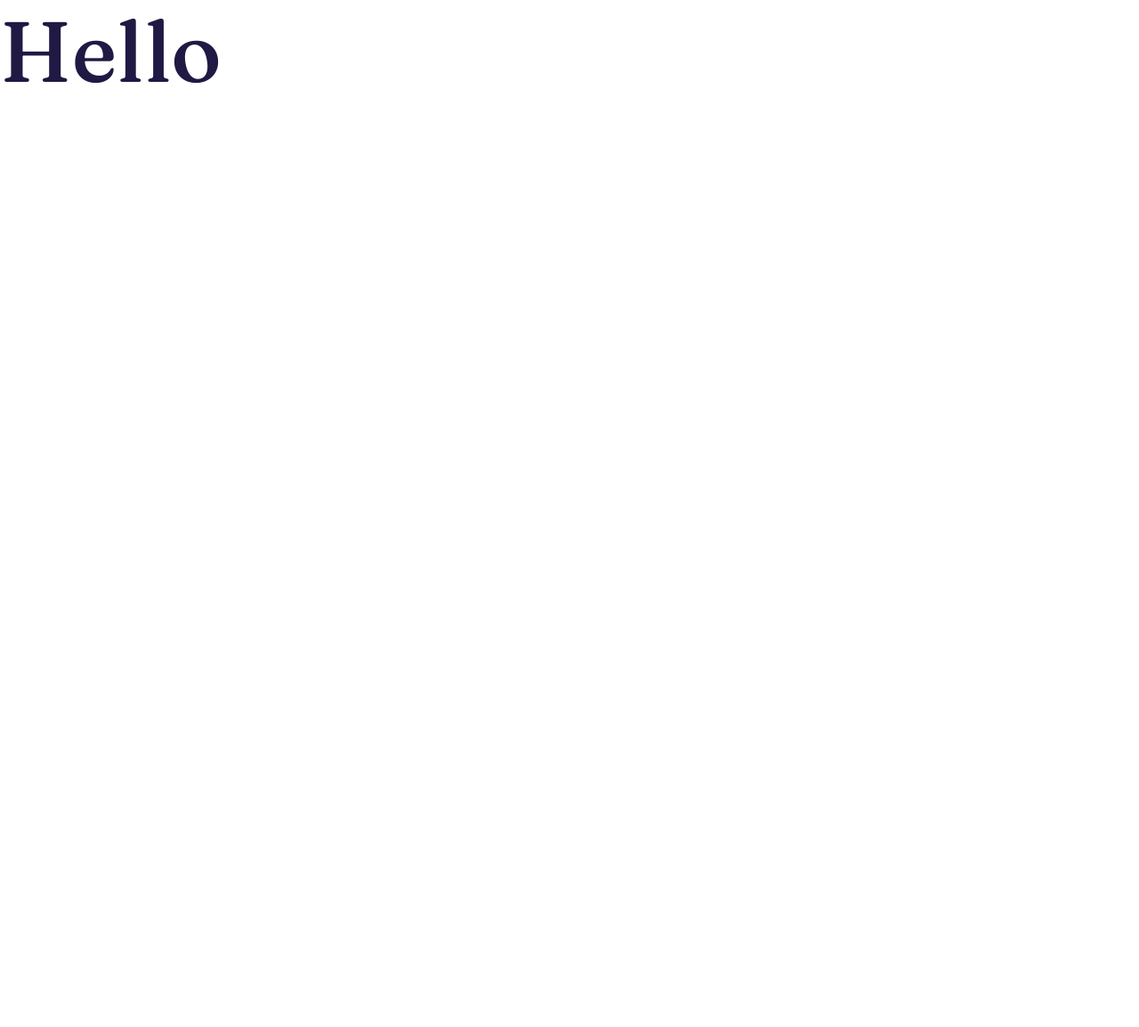
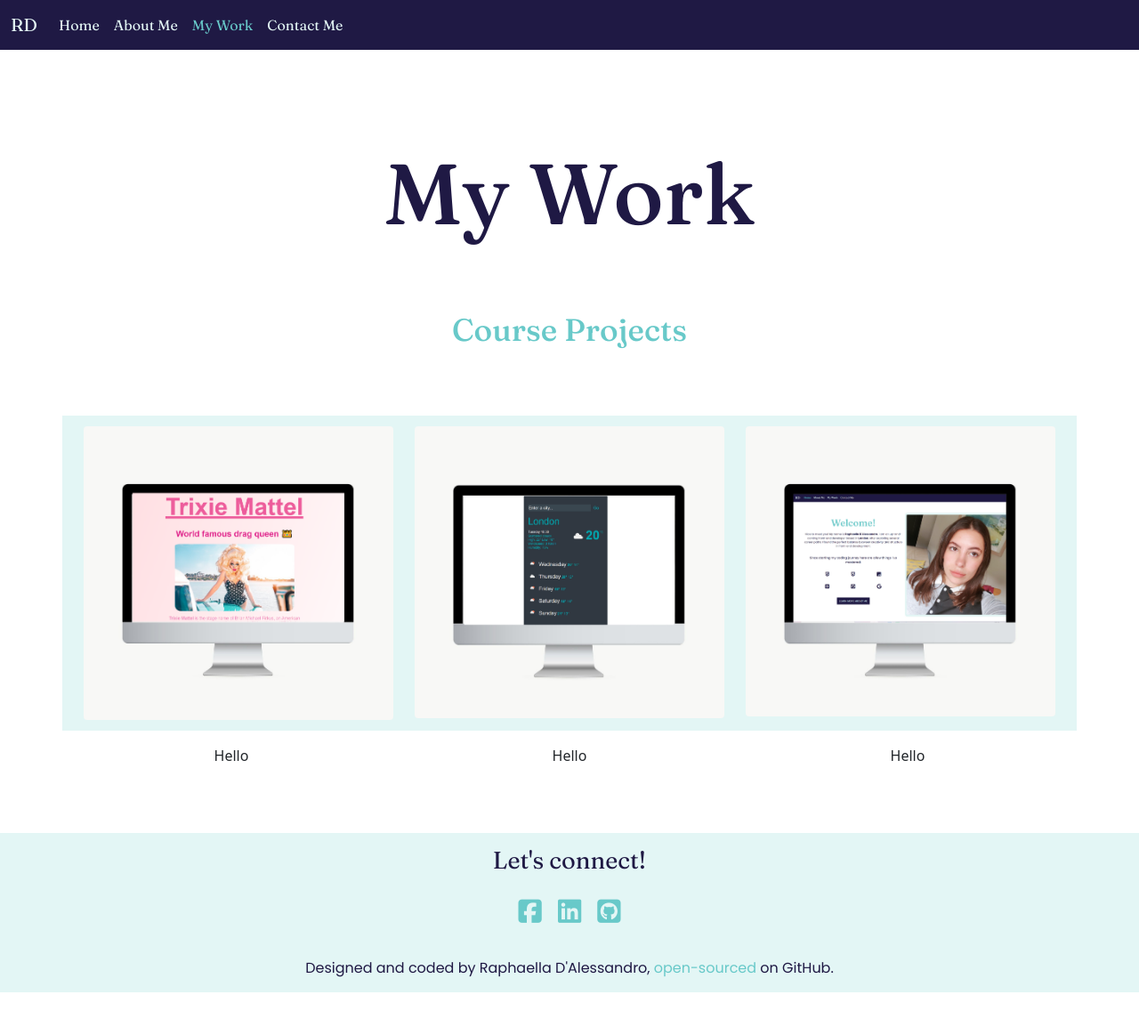
Before and after one commit to raphaella-rose/portfolio-project, a plain HTML site: page work.html in a window 1280 px wide. Shown: the whole page at 89% size. Before the commit the page ends 800 px from the top, so only its background shows below. Drawn offline with nearby package versions, Linux system fonts and the light colour scheme.

Commit message:
created some html & css for my work page and got overlay working on images

```diff
--- a/src/style.css
+++ b/src/style.css
@@ -43,11 +43,7 @@
   padding: 160px 0;
   text-align: center;
 }
-h1 {
-  color: var(--primary-color);
-  font-size: 96px;
-  font-family: var(--heading-font);
-}
+
 .hero h2 {
   color: var(--primary-color);
   font-size: 36px;
@@ -67,6 +63,13 @@ h1 {
   font-family: var(--heading-font);
   margin-top: 75px;
 }
+.workpage-heading {
+  color: var(--secondary-color);
+  font-size: 35px;
+  font-family: var(--heading-font);
+  margin-top: 75px;
+  text-align: center;
+}
 .welcome p {
   color: var(--primary-color);
   font-family: var(--body-font);
@@ -77,6 +80,47 @@ h1 {
   font-family: var(--body-font);
   font-size: 19px;
   font-weight: 500;
+}
+.projects {
+  background: var(--tertiary-color);
+  margin-top: 75px;
+  padding: 12px;
+}
+.project {
+  height: auto;
+  width: 500px;
+}
+.hover-image {
+  position: relative;
+}
+
+.hover-overlay {
+  position: absolute;
+  top: 0;
+  left: 0;
+  width: 100%;
+  height: 100%;
+  background: rgba(0, 0, 0, 0.6);
+  color: var(--secondary-color);
+  font-family: var(--body-font-family);
+  display: flex;
+  flex-direction: column;
+  align-items: center;
+  justify-content: center;
+  opacity: 0;
+  transition: opacity 0.25s;
+}
+
+.hover-overlay--solid {
+  background: var(--primary-color);
+}
+
+.hover-overlay:hover {
+  opacity: 1;
+}
+
+.hover-description {
+  font-size: 25px;
 }
 .icons {
   display: flex;
@@ -161,6 +205,11 @@ footer {
 header {
   margin-top: 160px;
 }
+h1 {
+  color: var(--primary-color);
+  font-size: 96px;
+  font-family: var(--heading-font);
+}
 @media (max-width: 376px) {
   h1 {
     font-size: 30px;
--- a/work.html
+++ b/work.html
@@ -21,9 +21,79 @@
 </head>
 
 <body>
-    <h1>
-        Hello
-    </h1>
+<nav class="navbar fixed-top navbar-expand-lg">
+    <div class="container-fluid">
+        <a class="navbar-brand" href="/">RD</a>
+        <button class="navbar-toggler" type="button" data-bs-toggle="collapse" data-bs-target="#navbarNavAltMarkup"
+            aria-controls="navbarNavAltMarkup" aria-expanded="false" aria-label="Toggle navigation">
+            <span class="menu-icon"><i class="fas fa-bars"></i></span>
+        </button>
+        <div class="collapse navbar-collapse" id="navbarNavAltMarkup">
+            <div class="navbar-nav">
+                <a class="nav-link inactive" aria-current="page" href="/">Home</a>
+                <a class="nav-link inactive" href="/about.html">About Me</a>
+                <a class="nav-link active" href="/work.html">My Work</a>
+                <a class="nav-link inactive" href="/contact.html">Contact Me</a>
+            </div>
+        </div>
+    </div>
+</nav>
+<header>
+<h1 class="text-center mt-5">
+My Work
+</h1>
+</header>
+<h2 class="workpage-heading">
+Course Projects
+</h2>
+<div class="container">
+    <div class="row projects">
+        <div class="col-sm text-center hover-image">
+            <img class="img-fluid rounded project" src="/images/basics-project.png"
+                alt="first project - landing page">
+        <div class="hover-overlay hover-overlay--solid">
+        <div class="hover-description">
+        this is a description
+        </div>
+        </div>
+        </div>
+        <div class="col-sm text-center">
+            <img class="img-fluid rounded project" src="/images/weather-project.png"
+                alt="second project - weather app">
+        </div>
+        <div class="col-sm text-center">
+            <img class="img-fluid rounded project" src="/images/portfolio-project.png" alt="third project - responsive portfolio">
+        </div>
+    </div>
+    <div class="row mt-3 project-description">
+    <div class="col-sm text-center">
+Hello
+    </div>
+<div class="col-sm text-center">
+    Hello
+</div>
+<div class="col-sm text-center">
+    Hello
+</div>
+    </div>
+</div>
+<footer>
+    <h4 class="text-center footer-header">
+        Let's connect!
+    </h4>
+    <div class="social-links text-center">
+        <a class="social-link" target="_blank" href="https://www.facebook.com/raphaella.dalessandro/"><i
+                class="fab fa-facebook-square"></i></a>
+        <a class="social-link" target="_blank" href="https://www.linkedin.com/in/raphaella-d-alessandro-b31810197/"><i
+                class="fab fa-linkedin"></i></a>
+        <a class="social-link" target="_blank" href="https://github.com/raphaella-rose"><i
+                class="fab fa-github-square"></i></a>
+    </div>
+    <div class="signature text-center">
+        Designed and coded by Raphaella D'Alessandro, <a class="github-link" target="_blank"
+            href="https://github.com/raphaella-rose/portfolio-project">open-sourced</a> on GitHub.
+    </div>
+</footer>
 </body>
 
 </html>
```
Also changed, not shown: about.html (+2 -2 lines), images/basics-project.png (added), images/portfolio-project.png (added), images/weather-project.png (added).
